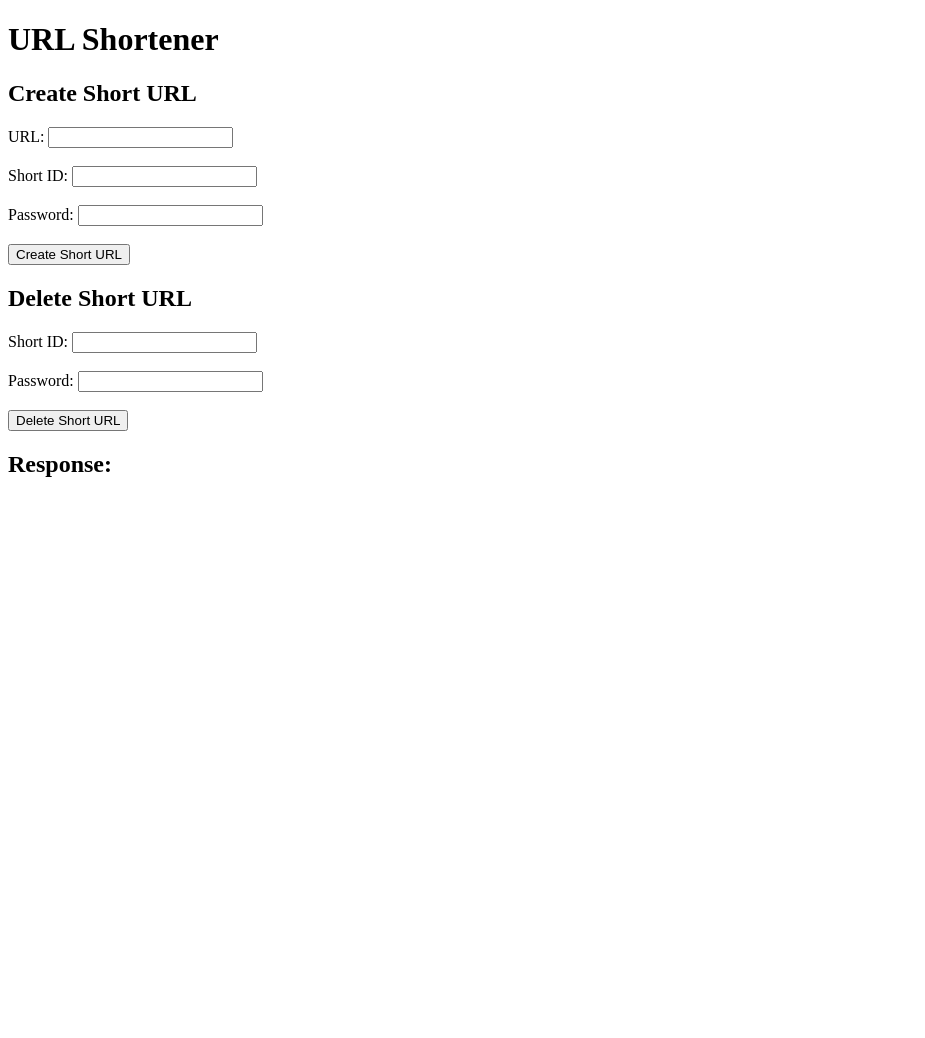
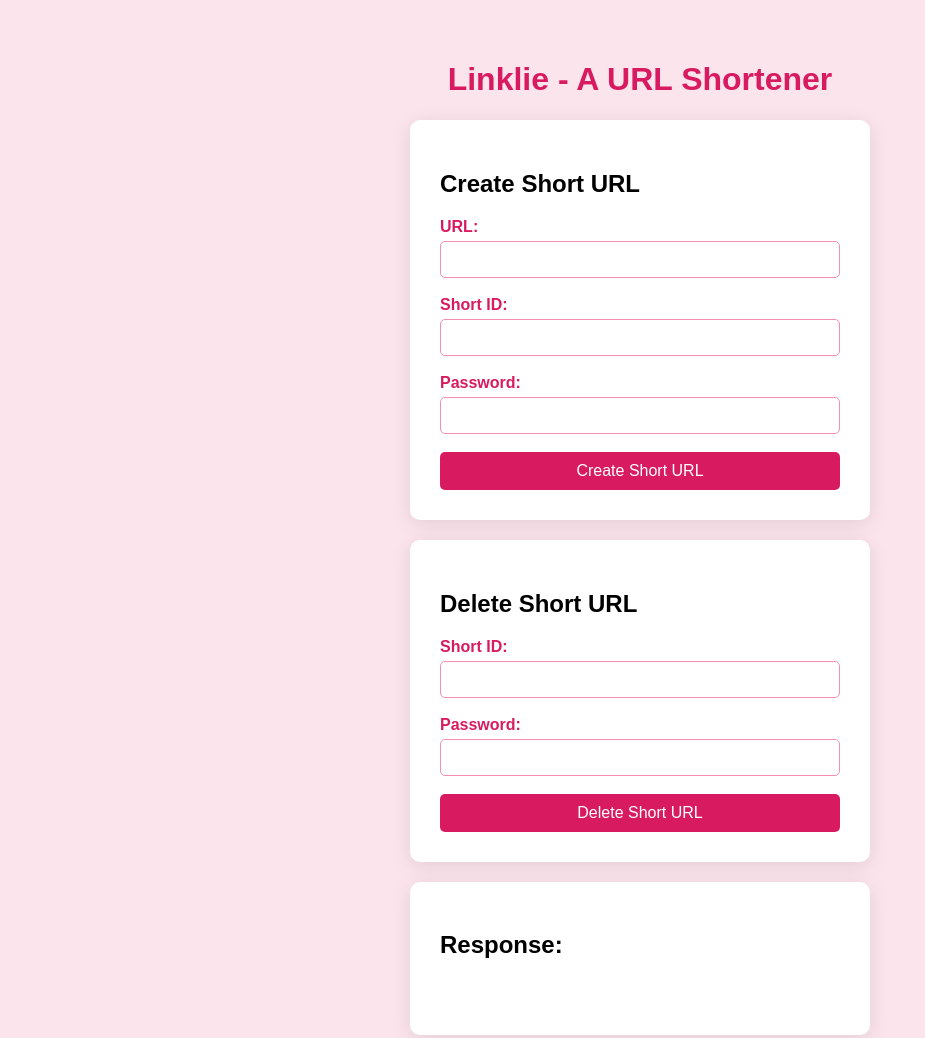
Before and after one commit to kevinlee-06/dev.superlily.linklie, a website: page index.html in a window 1280 px wide. Shown: the top 1038 px of the page, without its empty margins (0-925 px from the left). Before the commit the page ends 800 px from the top, so only its background shows below. Drawn offline with Linux system fonts and the light colour scheme.

Commit message:
Enhance UI and add styling for URL shortener forms

```diff
--- a/index.html
+++ b/index.html
@@ -7,35 +7,39 @@
     <link rel="stylesheet" href="styles.css"> <!-- TODO -->
 </head>
 <body>
-    <h1>URL Shortener</h1>
-
+    <h1><a href="https://github.com/kevinlee-06/linklie">Linklie - A URL Shortener</a></h1>
+    <div class="container">
         <h2>Create Short URL</h2>
         <form id="postForm">
-        <label for="url">URL:</label>
+            <label for="url" title="The address to be redirected to.">URL:</label>
             <input type="text" id="url" name="url" required><br><br>
 
-        <label for="id">Short ID:</label>
+            <label for="id" title="The short link will be 'https://host/short-id'">Short ID:</label>
             <input type="text" id="id" name="id" required><br><br>
 
-        <label for="password">Password:</label>
+            <label for="password" title="Password is used for short link deletion.">Password:</label>
             <input type="password" id="password" name="password" required><br><br>
 
             <button type="submit">Create Short URL</button>
         </form>
+    </div>
 
+    <div class="container">
         <h2>Delete Short URL</h2>
         <form id="deleteForm">
             <label for="deleteId">Short ID:</label>
             <input type="text" id="deleteId" name="deleteId" required><br><br>
 
-        <label for="deletePassword">Password:</label>
+            <label for="deletePassword" title="Enter password to delete short link.">Password:</label>
             <input type="password" id="deletePassword" name="deletePassword" required><br><br>
 
             <button type="submit">Delete Short URL</button>
         </form>
-
+    </div>
+    <div class="container">
         <h2>Response:</h2>
         <pre id="responseMessage"></pre>
+    </div>
 
     <script src="script.js"></script>
 </body>
--- /dev/null
+++ b/styles.css
@@ -0,0 +1,78 @@
+/* https://github.com/kevinlee-06/shareable-text/blob/main/styles.css */
+
+body {
+    display: flex;
+    justify-content: center;
+    align-items: center;
+    background-color: #fce4ec; /* Light pink background */
+    margin: 0;
+    flex-direction: column;
+    font-family: "Ubuntu", Arial, Helvetica, sans-serif;
+    padding: 20px;
+  }
+
+  .container {
+    display: flex;
+    flex-direction: column;
+    background-color: white;
+    border-radius: 10px;
+    box-shadow: 0 4px 20px rgba(0, 0, 0, 0.1);
+    padding: 30px;
+    width: 90%;
+    max-width: 400px;
+    margin-bottom: 20px;
+  }
+
+  label {
+    display: block;
+    margin-bottom: 5px;
+    font-weight: bold;
+    color: #d81b60; /* Pink color for labels */
+  }
+
+  .input-group {
+    margin-bottom: 15px;
+  }
+
+  input {
+    width: 100%;
+    padding: 10px;
+    box-sizing: border-box;
+    border: 1px solid #f48fb1; /* Light pink border */
+    border-radius: 5px;
+    transition: border-color 0.3s;
+  }
+
+  input:focus {
+    border-color: #d81b60; /* Darker pink on focus */
+    outline: none;
+  }
+
+  button {
+    padding: 10px 20px;
+    font-size: 16px;
+    color: white;
+    background-color: #d81b60; /* Pink button background */
+    border: none;
+    border-radius: 5px;
+    cursor: pointer;
+    width: 100%;
+    transition: background-color 0.3s;
+  }
+
+  button:hover {
+    background-color: #c2185b; /* Darker pink on hover */
+  }
+
+  a {
+    display: inline-block;
+    margin-top: 20px; /* Space above the link */
+    text-decoration: none; /* Remove underline */
+    color: #d81b60; /* Pink color for the link */
+    font-weight: bold; /* Bold text */
+    transition: color 0.3s; /* Smooth color transition */
+  }
+
+  a:hover {
+    color: #c2185b; /* Darker pink on hover */
+  }
```
Lines whose indentation alone changed are shown as unchanged.
